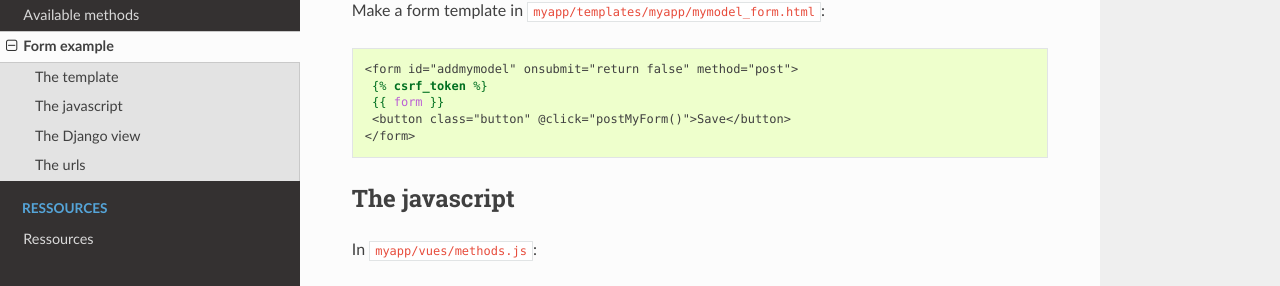
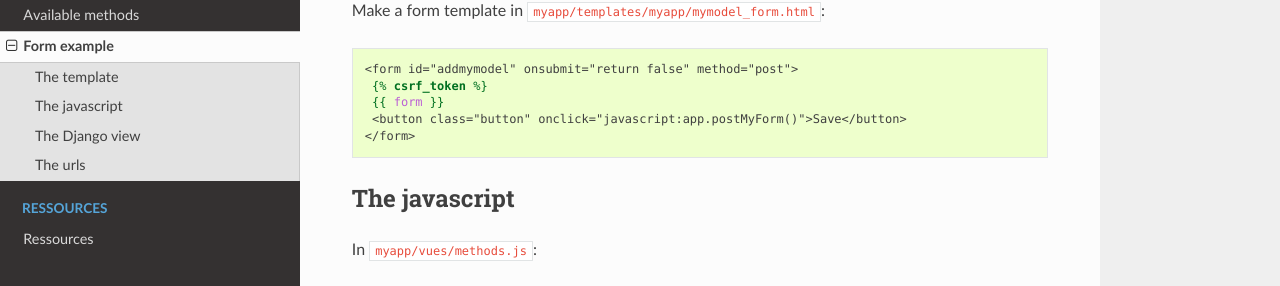
Before and after one commit to synw/django-vitevue, a Sphinx documentation site: the page built from docs/usage/example.rst, in a window 1280 px wide and 900 px high. Shown: the part 265-551 px from the top of the window. Built offline with Sphinx 7.4.7 and the Read the Docs theme 2.0.0, drawn with Linux system fonts in a browser that asks for light colours; some of the changed lines change nothing that is shown.

Commit message:
Minor correction in docs

```diff
--- a/docs/usage/example.rst
+++ b/docs/usage/example.rst
@@ -15,7 +15,7 @@ Make a form template in ``myapp/templates/myapp/mymodel_form.html``:
    <form id="addmymodel" onsubmit="return false" method="post">
     {% csrf_token %}
     {{ form }}
-    <button class="button" @click="postMyForm()">Save</button>
+    <button class="button" onclick="javascript:app.postMyForm()">Save</button>
    </form>
 
 The javascript
```
